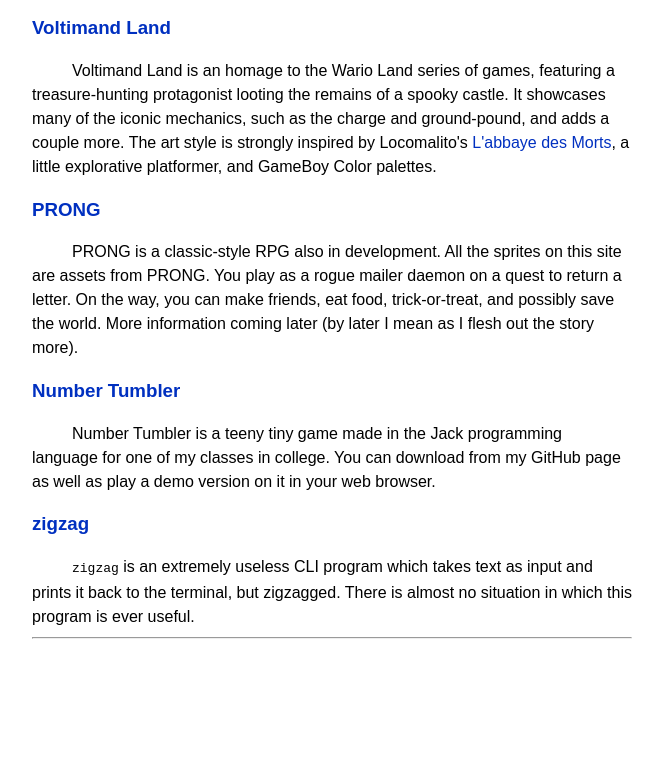
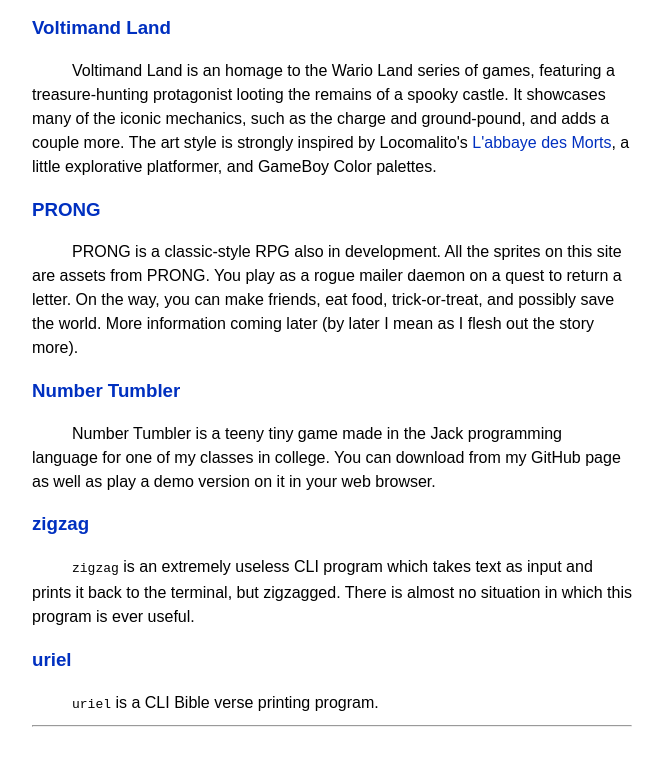
Before and after one commit to peppergeist/peppergeist.com, a plain HTML site: page pages/projects-index.html in a window 1280 px wide. Shown: the part 1168-1933 px from the top of the page, without its empty margins (308-971 px from the left). Before the commit the page ends 1845 px from the top, so only its background shows below. Drawn offline with Linux system fonts and the light colour scheme.

Commit message:
Updated projects index with link to uriel project page.

```diff
--- a/pages/projects-index.html
+++ b/pages/projects-index.html
@@ -87,6 +87,11 @@
                 There is almost no situation in which this program is ever useful.
             </div>
 
+            <h3><a href="/pages/projects/uriel.html">uriel</a></h3>
+            <div class="Indented">
+                <code>uriel</code> is a CLI Bible verse printing program.
+            </div>
+
             <hr />
 
         </div>
```
